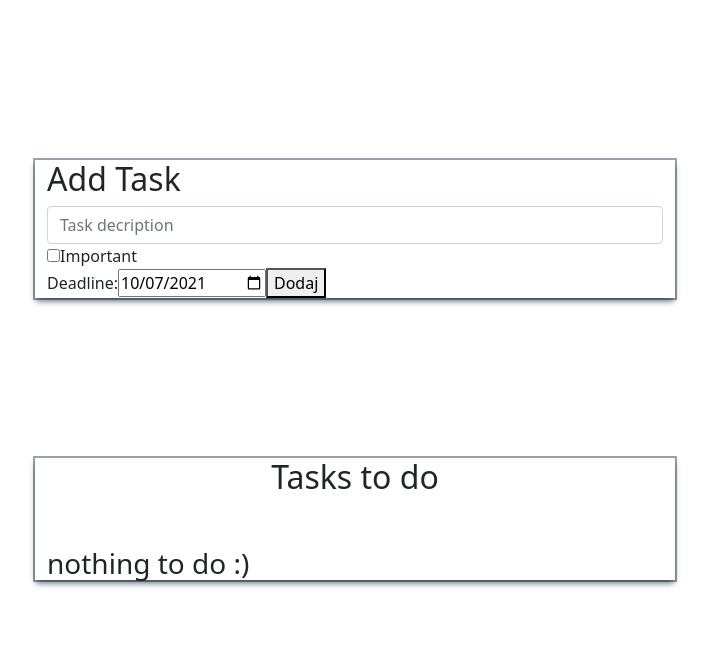
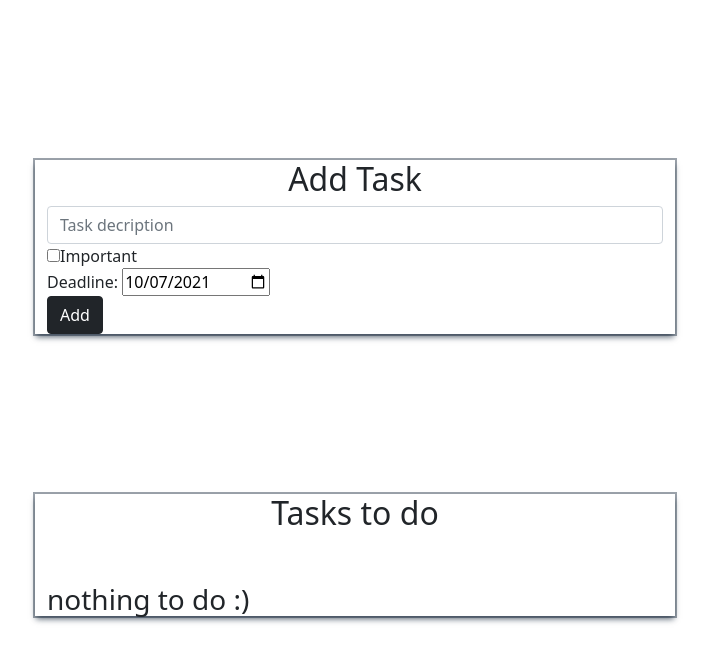
Before and after one commit to MacWar/ToDoApp, a React (Create React App) app: page / in a window 1280 px wide. Shown: the top 662 px of the page, without its empty margins (285-994 px from the left). Built offline with nearby package versions, Linux system fonts and the light colour scheme.

Commit message:
Small layout changes

```diff
--- a/src/components/AddTask.css
+++ b/src/components/AddTask.css
@@ -1,3 +1,10 @@
-input {
+.add-task-deadline-label {
+    display: inline;
+}
+.add-task-deadline-button {
+    display: inherit !important;
 
 }
+.add-task-deadline-title {
+    text-align: center;
+}
--- a/src/components/AddTask.js
+++ b/src/components/AddTask.js
@@ -44,16 +44,16 @@ export default class AddTask extends Component {
         const minimalDate = new Date().toISOString().slice(0,10);
         return (
             <div className="container">
-                <h2>Add Task</h2>
+                <h2 className="add-task-deadline-title">Add Task</h2>
                 <div className="addTaskForm">
                     <input type="text" className="form-control" placeholder="Task decription" value={this.state.description} onChange={this.handleDescription}/>
                     <div className="form-group">
                         <input type="checkbox" className="form-check-label" id="priority" checked={this.state.priorityCheckboxValue} onChange={this.handleCheckPrioroty}/>
                         <label className="form-check-label" htmlFor="priority">Important</label>
                     </div>
-                    <label htmlFor="deadline">Deadline: </label>
+                    <label className="add-task-deadline-label" htmlFor="deadline">Deadline: </label>
                     <input type="date" id="deadline" value={this.state.date} min={minimalDate} onChange={this.handleDate} />
-                    <button onClick={this.handleButtonAddTask}>Dodaj</button>
+                    <button className=" btn btn-dark add-task-deadline-button " onClick={this.handleButtonAddTask}>Add</button>
                 </div>
             </div>
         )
```
